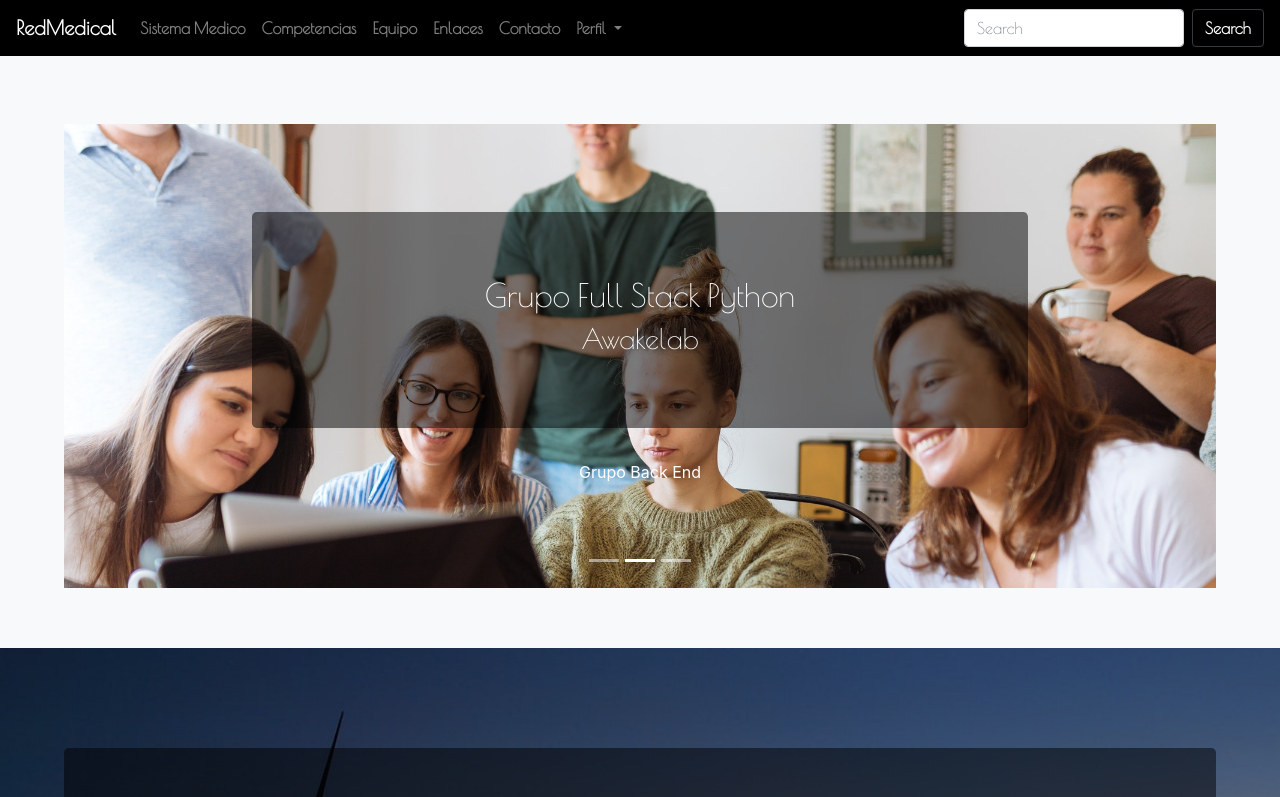
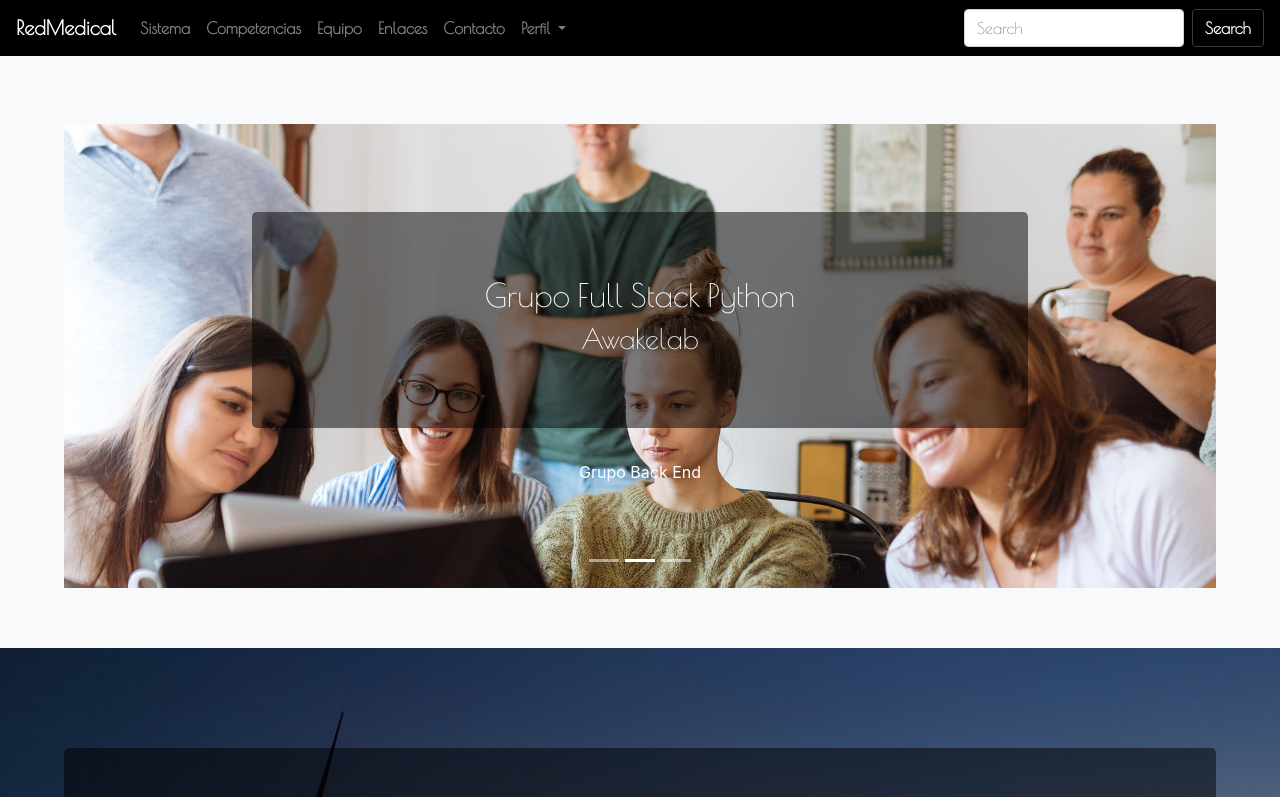
Before and after one commit to martinmeloharnisch/evaluacion_modulo1, a plain HTML site: page index.html in a window 1280 px wide. Shown: the top 797 px of the page. Drawn offline with nearby package versions, Linux system fonts and the light colour scheme.

Commit message:
cambio barra

```diff
--- a/index.html
+++ b/index.html
@@ -41,7 +41,7 @@
               <a
                 class="nav-link scroll-trigger"
                 href="#principal">
-                  Sistema Medico
+                  Sistema
               </a>
             </li>
             <li class="nav-item">
```
